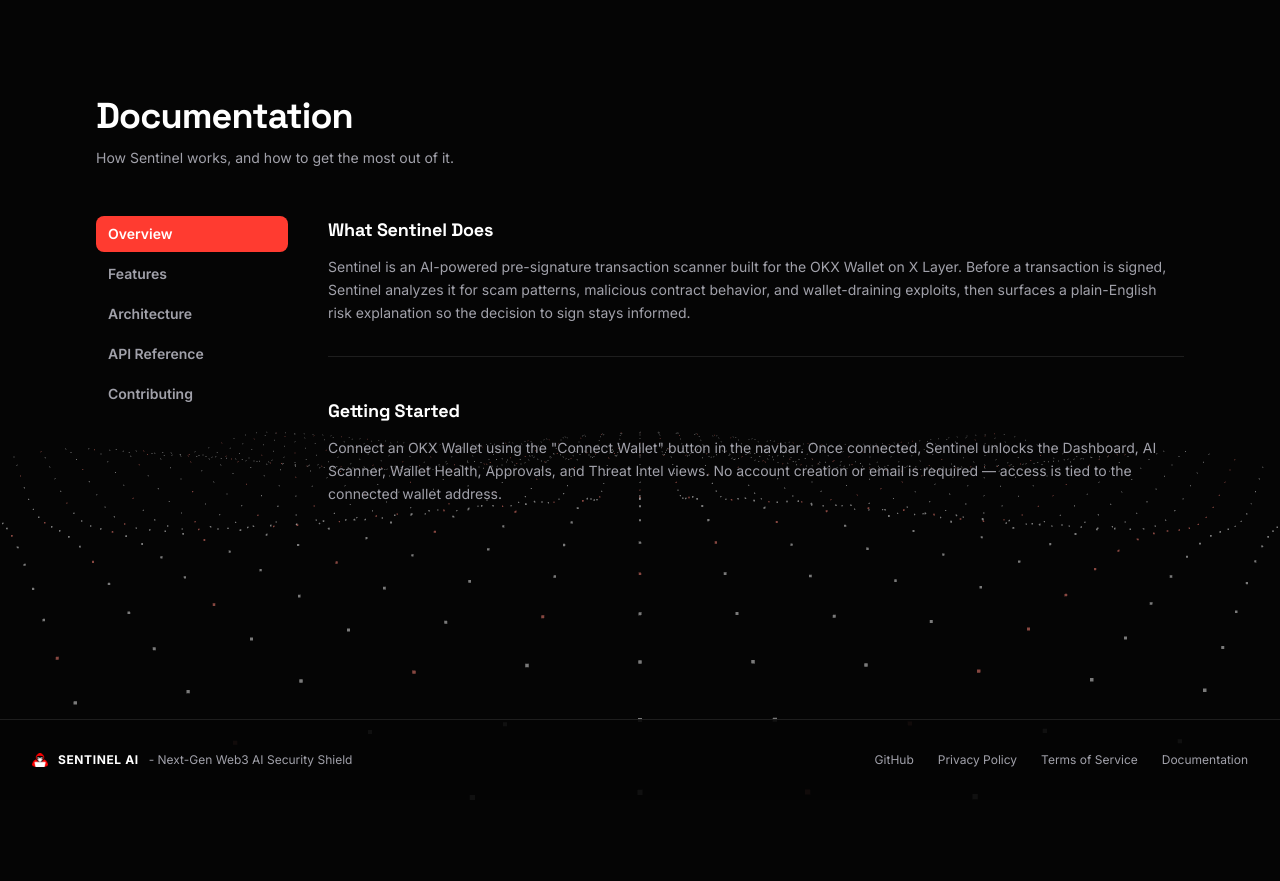
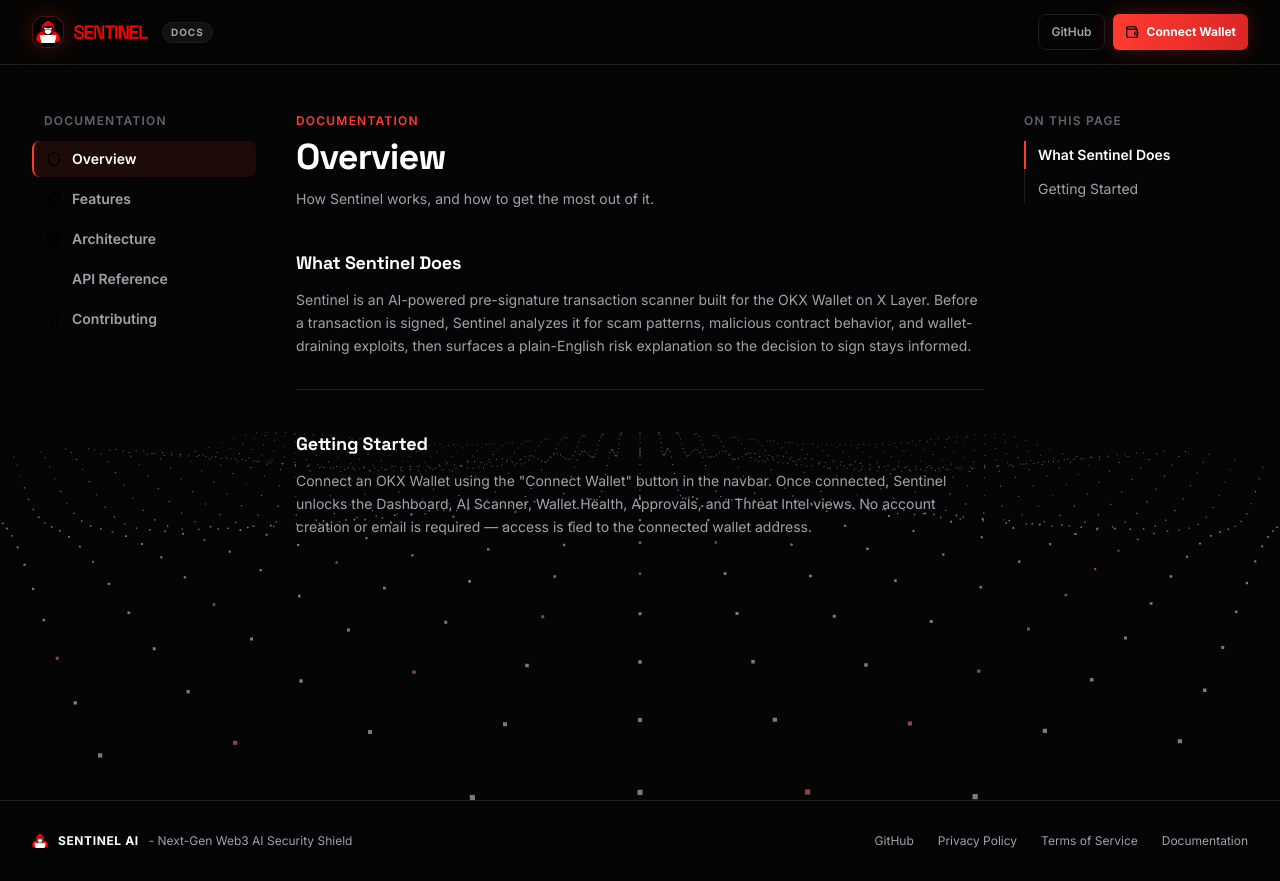
Before and after one commit to Xyrelix/Sentinel, a Next.js app in the folder frontend/: page /docs in a window 1280 px wide. Before the commit the page ends 800 px from the top, so only its background shows below. Built offline with nearby package versions, Linux system fonts and the light colour scheme.

Commit message:
docs page update

```diff
--- a/frontend/app/docs/layout.tsx
+++ b/frontend/app/docs/layout.tsx
@@ -1,4 +1,7 @@
+import { DocsHeader } from "@/components/docs/DocsHeader";
 import { DocsSidebar } from "@/components/docs/DocsSidebar";
+import { DocsPageHeading } from "@/components/docs/DocsPageHeading";
+import { DocsToc } from "@/components/docs/DocsToc";
 
 export default function DocsLayout({
   children,
@@ -6,19 +9,18 @@
   children: React.ReactNode;
 }) {
   return (
-    <div className="max-w-6xl mx-auto px-4 sm:px-6 lg:px-8 py-24">
-      <div className="mb-12">
-        <h1 className="text-3xl sm:text-4xl font-bold text-white tracking-tight">
-          Documentation
-        </h1>
-        <p className="mt-3 text-sm text-accent">
-          How Sentinel works, and how to get the most out of it.
-        </p>
-      </div>
+    <div className="flex min-h-screen flex-col">
+      <DocsHeader />
 
-      <div className="flex flex-col md:flex-row gap-10">
+      <div className="mx-auto flex w-full max-w-7xl flex-1 items-start gap-10 px-4 py-12 sm:px-6 lg:px-8">
         <DocsSidebar />
-        <div className="flex-1 space-y-10 min-w-0">{children}</div>
+
+        <main id="doc-content" className="min-w-0 flex-1">
+          <DocsPageHeading />
+          <div className="space-y-10">{children}</div>
+        </main>
+
+        <DocsToc />
       </div>
     </div>
   );
--- a/frontend/components/docs/DocSection.tsx
+++ b/frontend/components/docs/DocSection.tsx
@@ -4,19 +4,40 @@
   code?: string;
 }
 
+function slugify(title: string) {
+  return title
+    .toLowerCase()
+    .replace(/[^a-z0-9]+/g, "-")
+    .replace(/(^-|-$)/g, "");
+}
+
 export function DocSection({ title, body, code }: DocSectionData) {
+  const id = slugify(title);
+
   return (
-    <section className="border-b border-[#1E1E1E] pb-8 last:border-0">
-      <h2 className="text-lg font-bold text-white mb-3">{title}</h2>
+    <section id={id} className="scroll-mt-28 border-b border-[#1E1E1E] pb-8 last:border-0">
+      <a href={`#${id}`} className="group inline-flex w-fit items-center gap-2">
+        <h2 className="text-lg font-bold text-white">{title}</h2>
+        <span className="text-primary opacity-0 transition-opacity group-hover:opacity-100">
+          #
+        </span>
+      </a>
       {body && (
-        <p className="text-sm text-accent leading-relaxed whitespace-pre-line">
+        <p className="mt-3 text-sm text-accent leading-relaxed whitespace-pre-line">
           {body}
         </p>
       )}
       {code && (
-        <pre className="mt-4 rounded-lg border border-[#1E1E1E] bg-[#0A0A0A] p-4 text-xs text-accent overflow-x-auto font-mono">
-          {code}
-        </pre>
+        <div className="mt-4 overflow-hidden rounded-xl border border-[#1E1E1E] bg-[#0A0A0A]">
+          <div className="flex items-center gap-1.5 border-b border-[#1E1E1E] bg-white/[0.02] px-4 py-2.5">
+            <span className="h-2.5 w-2.5 rounded-full bg-primary/70" />
+            <span className="h-2.5 w-2.5 rounded-full bg-white/20" />
+            <span className="h-2.5 w-2.5 rounded-full bg-white/10" />
+          </div>
+          <pre className="overflow-x-auto p-4 text-xs text-accent font-mono leading-relaxed">
+            {code}
+          </pre>
+        </div>
       )}
     </section>
   );
--- /dev/null
+++ b/frontend/components/docs/DocsHeader.tsx
@@ -0,0 +1,80 @@
+"use client";
+
+import React from "react";
+import Link from "next/link";
+import Image from "next/image";
+import { Button } from "@/components/ui/button";
+import { Icon } from "@/components/ui/Icon";
+import { useSentinelStore } from "@/store/useSentinelStore";
+import { DisconnectConfirmModal } from "@/components/wallet/DisconnectConfirmModal";
+
+export function DocsHeader() {
+  const [isDisconnectModalOpen, setDisconnectModalOpen] = React.useState(false);
+
+  const wallet = useSentinelStore((state) => state.wallet);
+  const isConnecting = useSentinelStore((state) => state.isConnecting);
+  const setConnectModalOpen = useSentinelStore((state) => state.setConnectModalOpen);
+
+  const walletLabel = wallet.isConnected
+    ? `${wallet.address.slice(0, 6)}...${wallet.address.slice(-4)}`
+    : isConnecting
+    ? "Connecting..."
+    : "Connect Wallet";
+
+  const handleWalletClick = () => {
+    if (wallet.isConnected) {
+      setDisconnectModalOpen(true);
+    } else {
+      setConnectModalOpen(true);
+    }
+  };
+
+  return (
+    <header className="sticky top-0 z-40 border-b border-[#1E1E1E] bg-[#050505]/90 backdrop-blur-xl">
+      <div className="mx-auto flex h-16 w-full max-w-7xl items-center justify-between px-4 sm:px-6 lg:px-8">
+        <Link href="/" className="flex items-center gap-2.5 group focus:outline-none">
+          <div className="relative flex items-center justify-center w-8 h-8 rounded-xl bg-black/40 border border-primary/30 shadow-red-glow group-hover:scale-105 transition-transform overflow-hidden">
+            <img src="/logo.png" alt="Sentinel Logo" className="w-6 h-6 object-contain" />
+          </div>
+          <Image
+            src="/Sentinel4.png"
+            alt="SENTINEL"
+            width={86}
+            height={14}
+            className="h-3.5 w-auto object-contain"
+            unoptimized
+            priority
+          />
+          <span className="hidden sm:inline-block ml-1 rounded-full border border-[#1E1E1E] bg-[#111111] px-2 py-0.5 text-[10px] font-bold uppercase tracking-widest text-accent">
+            Docs
+          </span>
+        </Link>
+
+        <div className="flex items-center gap-2">
+          <a
+            href="https://github.com/Xyrelix/Sentinel"
+            target="_blank"
+            rel="noopener noreferrer"
+            className="hidden sm:inline-flex h-9 items-center rounded-lg border border-[#1E1E1E] px-3 text-xs font-semibold text-accent transition-colors hover:bg-[#111111] hover:text-white"
+          >
+            GitHub
+          </a>
+          <Button
+            size="sm"
+            onClick={handleWalletClick}
+            disabled={isConnecting}
+            className="flex items-center gap-2 text-xs font-bold bg-gradient-to-r from-primary to-red-600 text-white shadow-red-glow hover:shadow-red-glow-lg cursor-pointer"
+          >
+            <Icon name="wallet" className="w-3.5 h-3.5" />
+            <span>{walletLabel}</span>
+          </Button>
+        </div>
+      </div>
+
+      <DisconnectConfirmModal
+        isOpen={isDisconnectModalOpen}
+        onClose={() => setDisconnectModalOpen(false)}
+      />
+    </header>
+  );
+}
--- /dev/null
+++ b/frontend/components/docs/DocsPageHeading.tsx
@@ -0,0 +1,21 @@
+"use client";
+
+import { usePathname } from "next/navigation";
+import { docsNav } from "./docsNav";
+
+export function DocsPageHeading() {
+  const pathname = usePathname();
+  const active = docsNav.find((link) => link.href === pathname) ?? docsNav[0];
+
+  return (
+    <div className="mb-10">
+      <p className="text-xs font-semibold uppercase tracking-widest text-primary">
+        Documentation
+      </p>
+      <h1 className="mt-2 text-3xl sm:text-4xl font-bold text-white tracking-tight">
+        {active.label}
+      </h1>
+      <p className="mt-3 max-w-2xl text-sm text-accent">{active.description}</p>
+    </div>
+  );
+}
--- a/frontend/components/docs/DocsSidebar.tsx
+++ b/frontend/components/docs/DocsSidebar.tsx
@@ -3,34 +3,36 @@
 import Link from "next/link";
 import { usePathname } from "next/navigation";
 import { cn } from "@/lib/utils";
-
-const links = [
-  { href: "/docs", label: "Overview" },
-  { href: "/docs/features", label: "Features" },
-  { href: "/docs/architecture", label: "Architecture" },
-  { href: "/docs/api", label: "API Reference" },
-  { href: "/docs/contributing", label: "Contributing" },
-];
+import { Icon } from "@/components/ui/Icon";
+import { docsNav } from "./docsNav";
 
 export function DocsSidebar() {
   const pathname = usePathname();
 
   return (
-    <nav className="md:w-48 md:shrink-0 md:sticky md:top-24 md:self-start">
+    <nav className="md:w-56 md:shrink-0 md:sticky md:top-24 md:self-start">
+      <p className="hidden md:block px-3 mb-3 text-xs font-semibold uppercase tracking-widest text-accent/60">
+        Documentation
+      </p>
       <div className="flex md:flex-col gap-1 overflow-x-auto md:overflow-visible pb-4 md:pb-0">
-        {links.map((link) => {
+        {docsNav.map((link) => {
           const isActive = pathname === link.href;
           return (
             <Link
               key={link.href}
               href={link.href}
               className={cn(
-                "shrink-0 rounded-lg px-3 py-2 text-sm font-semibold transition-colors",
+                "shrink-0 flex items-center gap-2.5 rounded-lg border-l-2 px-3 py-2 text-sm font-semibold transition-colors",
                 isActive
-                  ? "bg-primary text-white"
-                  : "text-accent hover:text-white hover:bg-[#111111]",
+                  ? "border-primary bg-primary/10 text-white"
+                  : "border-transparent text-accent hover:text-white hover:bg-white/5",
               )}
             >
+              <Icon
+                name={link.icon}
+                color={isActive ? "%23FF3B30" : "%23A1A1AA"}
+                className="w-4 h-4 shrink-0"
+              />
               {link.label}
             </Link>
           );
--- /dev/null
+++ b/frontend/components/docs/DocsToc.tsx
@@ -0,0 +1,68 @@
+"use client";
+
+import { useEffect, useState } from "react";
+import { usePathname } from "next/navigation";
+import { cn } from "@/lib/utils";
+
+interface HeadingItem {
+  id: string;
+  text: string;
+}
+
+export function DocsToc() {
+  const pathname = usePathname();
+  const [headings, setHeadings] = useState<HeadingItem[]>([]);
+  const [activeId, setActiveId] = useState<string>("");
+
+  useEffect(() => {
+    const sections = Array.from(
+      document.querySelectorAll<HTMLElement>("#doc-content section[id]"),
+    );
+
+    setHeadings(
+      sections.map((section) => ({
+        id: section.id,
+        text: section.querySelector("h2")?.textContent ?? section.id,
+      })),
+    );
+    setActiveId(sections[0]?.id ?? "");
+
+    const observer = new IntersectionObserver(
+      (entries) => {
+        const visible = entries.find((entry) => entry.isIntersecting);
+        if (visible) setActiveId(visible.target.id);
+      },
+      { rootMargin: "-100px 0px -70% 0px" },
+    );
+
+    sections.forEach((section) => observer.observe(section));
+    return () => observer.disconnect();
+  }, [pathname]);
+
+  if (headings.length < 2) return null;
+
+  return (
+    <nav className="hidden xl:block w-56 shrink-0 sticky top-24 self-start max-h-[calc(100vh-7rem)] overflow-y-auto">
+      <p className="mb-3 text-xs font-semibold uppercase tracking-widest text-accent/60">
+        On this page
+      </p>
+      <ul className="space-y-1.5 border-l border-[#1E1E1E]">
+        {headings.map((heading) => (
+          <li key={heading.id}>
+            <a
+              href={`#${heading.id}`}
+              className={cn(
+                "block -ml-px border-l-2 py-1 pl-3 text-sm transition-colors",
+                activeId === heading.id
+                  ? "border-primary text-white font-semibold"
+                  : "border-transparent text-accent hover:text-white",
+              )}
+            >
+              {heading.text}
+            </a>
+          </li>
+        ))}
+      </ul>
+    </nav>
+  );
+}
--- /dev/null
+++ b/frontend/components/docs/docsNav.ts
@@ -0,0 +1,39 @@
+export interface DocsNavLink {
+  href: string;
+  label: string;
+  icon: string;
+  description: string;
+}
+
+export const docsNav: DocsNavLink[] = [
+  {
+    href: "/docs",
+    label: "Overview",
+    icon: "shield",
+    description: "How Sentinel works, and how to get the most out of it.",
+  },
+  {
+    href: "/docs/features",
+    label: "Features",
+    icon: "sparkles",
+    description: "What each view in the app does, from scanning to revoking approvals.",
+  },
+  {
+    href: "/docs/architecture",
+    label: "Architecture",
+    icon: "cpu",
+    description: "The stack, data flow, and how scan pricing works.",
+  },
+  {
+    href: "/docs/api",
+    label: "API Reference",
+    icon: "terminal",
+    description: "Internal API routes consumed by the frontend.",
+  },
+  {
+    href: "/docs/contributing",
+    label: "Contributing",
+    icon: "award",
+    description: "Source, license, and how to contribute.",
+  },
+];
```
Also changed, not shown: 1 other file (tests, documents, lock files or other folders).
